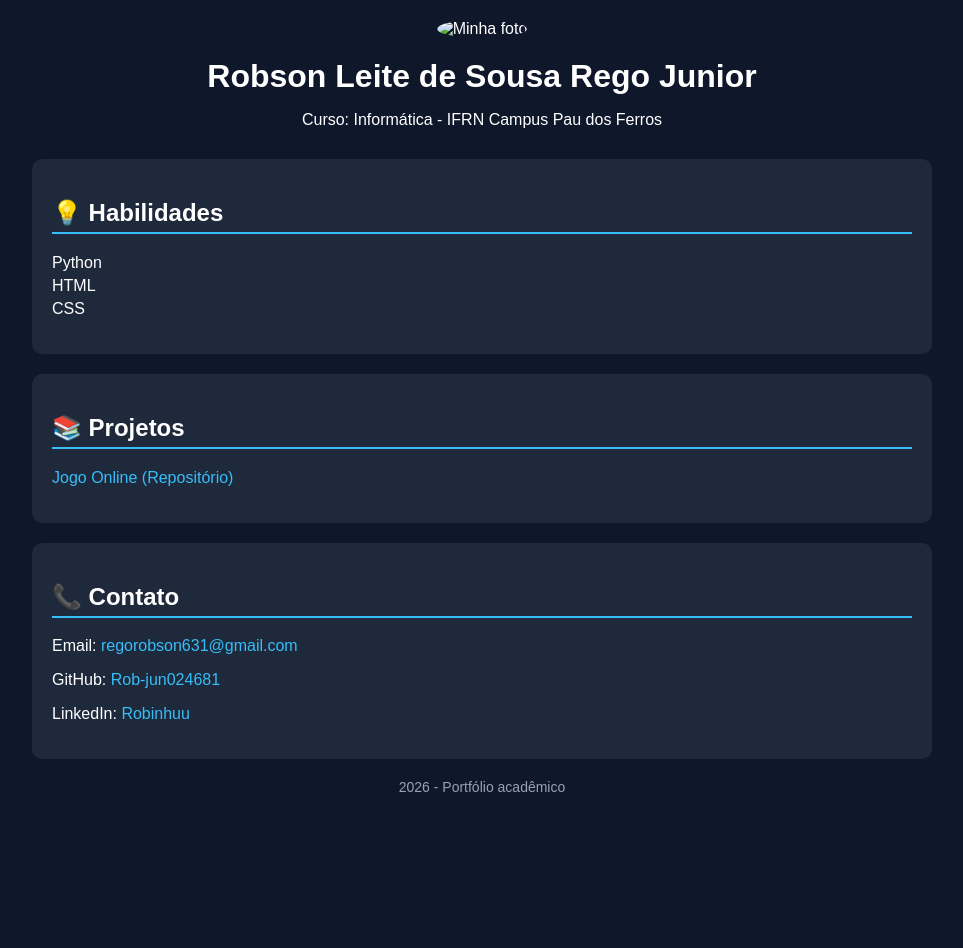
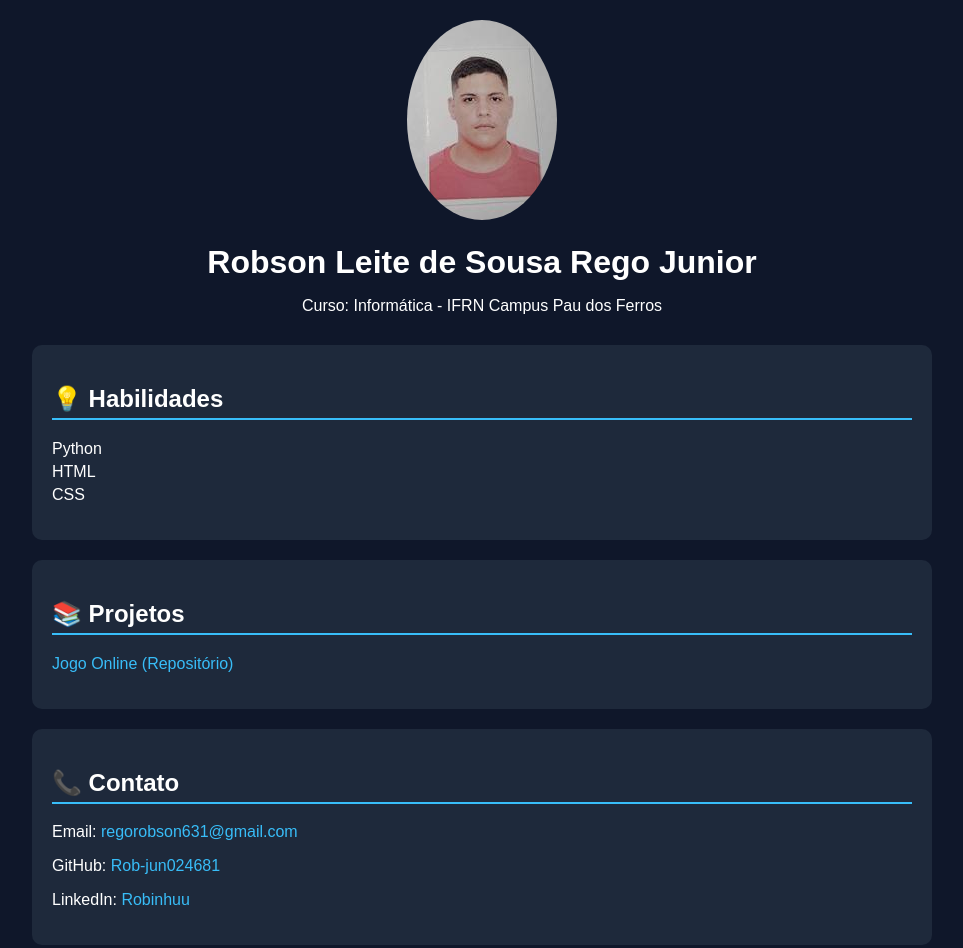
Before and after one commit to Rob-jun024681/Jogo, a plain HTML site: page index.html in a window 1280 px wide. Shown: the top 948 px of the page, without its empty margins (158-1121 px from the left). Before the commit the page ends 815 px from the top, so only its background shows below. Drawn offline with Linux system fonts and the light colour scheme.

Commit message:
Update index.html

```diff
--- a/index.html
+++ b/index.html
@@ -11,7 +11,7 @@
 <div class="container">
 
     <header>
-        <img src="/images/364045.xcP9Aaw69IIF.jpg" alt="Minha foto">
+        <img src="/364045.xcP9Aaw69IIF.jpg" alt="Minha foto">
         <h1>Robson Leite de Sousa Rego Junior</h1>
         <p>Curso: Informática - IFRN Campus Pau dos Ferros</p>
     </header>
```
